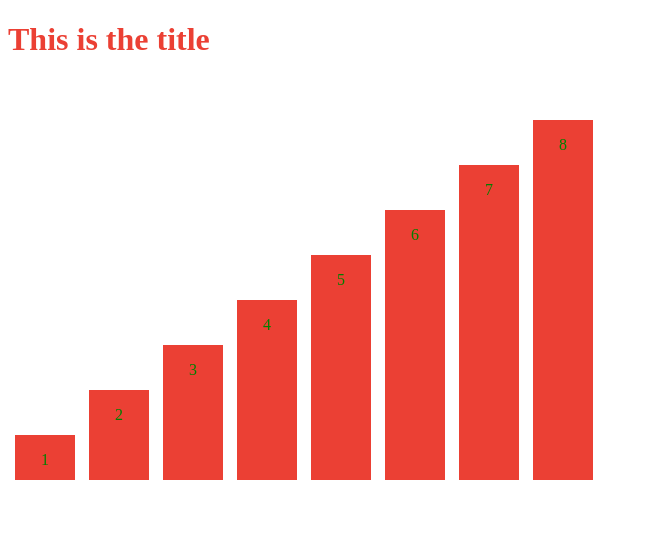
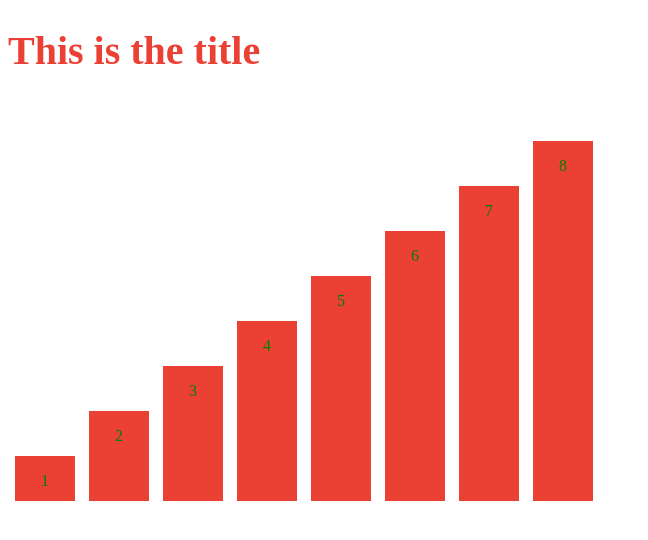
Before and after one commit to sophdubs/bar-chart-project, a website: page index.html in a window 1280 px wide. Shown: the whole page, without its empty margins (0-648 px from the left). Drawn offline with nearby package versions, Linux system fonts and the light colour scheme.

Commit message:
Font size and Colour of title can now be customized

```diff
--- a/index.js
+++ b/index.js
@@ -29,6 +29,7 @@ const drawBarChart = function(data, options, element){
   if (options.title) {
     $('header').append(`<h1 class="title">${options.title}</h1>`);
     root.style.setProperty('--titleColour', options.titleColour);
+    root.style.setProperty('--titleFontSize', options.titleFontSize);
   }
 
   //Set labels
@@ -42,7 +43,8 @@ const chartOptions = {
   valuePos: 'top',
   barColour: '#eb4034',
   title: 'This is the title',
-  titleColour: '#eb4034'
+  titleColour: '#eb4034',
+  titleFontSize: '40px'
 
 };
 const chartElement = $(".bar-chart");
--- a/styles.css
+++ b/styles.css
@@ -6,6 +6,7 @@
   --barColour: darkgrey;
   --labelColour: black;
   --titleColour: black;
+  --titleFontSize: 12px;
 }
 
 .bar-chart {
@@ -61,4 +62,5 @@ li {
 
 .title {
   color: var(--titleColour);
+  font-size: var(--titleFontSize);
 }
```
